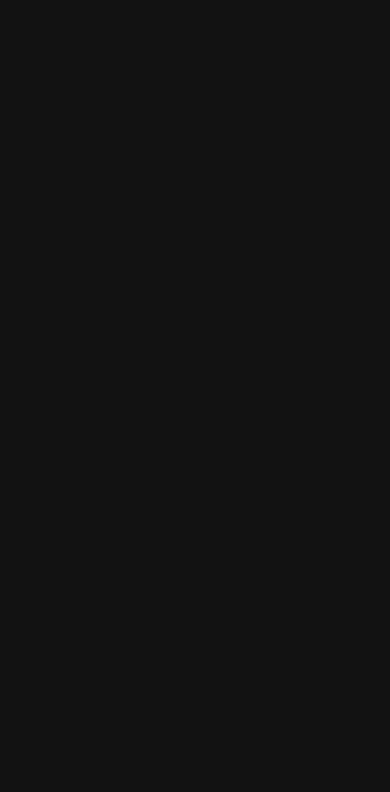
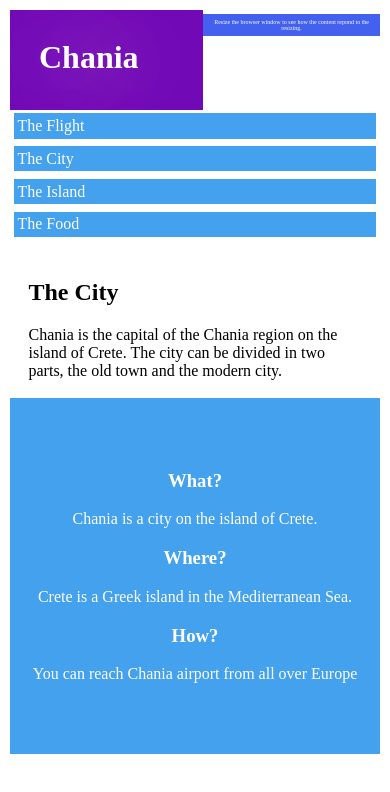
Before and after one commit to kai063/domaci-prace, a plain HTML site: page chania.html in a window 390 px wide. Drawn offline with Linux system fonts and the light colour scheme; files that its build step writes are made by us from their sources.

Commit message:
poslední úkol done až na broken píčovinu

```diff
--- a/CSS/style.css
+++ b/CSS/style.css
@@ -366,3 +366,164 @@ a{
     justify-self: flex-start;
     margin:10px ;
 }
+
+.pagecontentchania{
+    background-color: var(--textcolor);
+    margin: 10px;
+    padding: 0;
+    margin-top: 10px;
+    height: 100vh;
+}
+
+.headerbox h1{
+    margin: 0;
+    color:var(--textcolor) ;
+    font-size: 2em;
+    padding: 15%;
+}
+
+.headerbox{
+    background-color: #7209B7;
+}
+.bodychania{
+    background-color: var(--textcolor);
+}
+
+.buttonboxchania a{
+    text-decoration: none;
+}
+
+a p{
+    background-color: #43a1ee;
+    color:var(--textcolor) ;
+    padding: 1%;
+    margin:1% ;
+}
+
+a p:hover{
+    background-color: #3F37C9;
+}
+
+.infobox {
+    background-color: #43a1ee ;
+    color:var(--textcolor) ;
+    text-align: center;
+    padding: 1%;
+    display: flex;
+    flex-direction: column;
+    justify-content: center;
+    height: 330px;
+    padding-bottom: 6%;
+}
+
+footer{
+    background-color: #4361EE;
+    margin-top: 2%;
+    color:var(--textcolor) ;
+    text-align: center;
+    padding: 3%;
+    font-size: 5%;
+}
+
+.textbox{
+    margin: 5%;
+}
+
+@media(max-width: 1920px){
+    .pagecontentchania{
+        display:grid ;
+        grid-template: 20% 1fr 10% / 1fr 2fr 1fr;
+    }
+
+    .buttonboxchania{
+        grid-column: 1/2;
+        grid-row: 2/3;
+    }
+
+    .textbox{
+        grid-row: 2/3;
+        grid-column: 2/3;
+    }
+    .headerboxchania{
+        grid-row: 1/2;
+        grid-column: 1/4 ;
+    }
+    .infobox{
+        grid-column: 3/4;
+        grid-row: 2/3;
+    }
+    .footerbox{
+        grid-row: 3/4 ;
+        grid-column: 1/4;
+    }
+
+}
+
+@media(max-width: 750px) {
+    .pagecontentchania {
+        display: grid;
+        grid-template: 1fr 1fr 1fr 1fr / 1fr 1fr 1fr;
+    }
+
+    .buttonboxchania {
+        grid-column: 1/2;
+        grid-row: 2/3;
+        display:flex ;
+        flex-direction: column;
+        justify-content: center;
+    }
+
+    .textbox {
+        grid-row: 2/3;
+        grid-column: 2/4;
+    }
+
+    .headerboxchania{
+        grid-row: 1/2;
+        grid-column: 1/4;
+    }
+
+    .infobox {
+        grid-column: 1/4;
+        grid-row: 3/4;
+    }
+
+    .footerbox {
+        grid-row: 4/5;
+        grid-column: 1/4;
+    }
+
+}
+
+@media(max-width: 600px) {
+    .pagecontentchania {
+        display: grid;
+        grid-template: 1fr 1fr 1fr 1fr 1fr / 1fr;
+    }
+
+    .buttonboxchania {
+        grid-column: 1/4;
+        grid-row: 2/3;
+    }
+
+    .textbox {
+        grid-row: 3/4;
+        grid-column: 1/4;
+    }
+
+    .headerboxchania {
+        grid-row: 1/2;
+        grid-column: 1/4;
+    }
+
+    .infobox {
+        grid-column: 1/4;
+        grid-row: 4/5;
+    }
+
+    .footerbox {
+        grid-row: 4/5;
+        grid-column: 1/4;
+    }
+
+}
--- a/chania.html
+++ b/chania.html
@@ -7,11 +7,47 @@
     <meta http-equiv="X-UA-Compatible" content="IE=edge">
     <meta name="viewport" content="width=device-width, initial-scale=1.0">
     <title>chania</title>
-    <link rel="stylesheet" href="style.css">
+    <link rel="stylesheet" href="CSS/style.css">
+    <link rel="icon" href="IMG\favicon.ico">
+    <link href="https://fonts.googleapis.com/css2?family=Open+Sans&display=swap" rel="stylesheet">
+
 </head>
 
-<body>
-
+<body class="bodychania">
+    <div class="pagecontentchania">
+        <div class="headerbox">
+            <h1>Chania</h1>
+        </div>
+        <div class="buttonboxchania">
+            <a href="#">
+                <p>The Flight</p>
+            </a>
+            <a href="#">
+                <p>The City</p>
+            </a>
+            <a href="#">
+                <p>The Island</p>
+            </a>
+            <a href="#">
+                <p>The Food</p>
+            </a>
+        </div>
+        <div class="textbox">
+            <h2>The City</h2>
+            <p>Chania is the capital of the Chania region on the island of Crete. The city can be divided in two parts, the old town and the modern city.</p>
+        </div>
+        <div class="infobox">
+            <h3>What?</h3>
+            <p>Chania is a city on the island of Crete.</p>
+            <h3>Where?</h3>
+            <p>Crete is a Greek island in the Mediterranean Sea.</p>
+            <h3>How?</h3>
+            <p>You can reach Chania airport from all over Europe</p>
+        </div>
+        <div class="footerbox>">
+            <footer>Resize the browser window to see how the content repond to the resizing.</footer>
+        </div>
+    </div>
 </body>
 
 </html>
```
